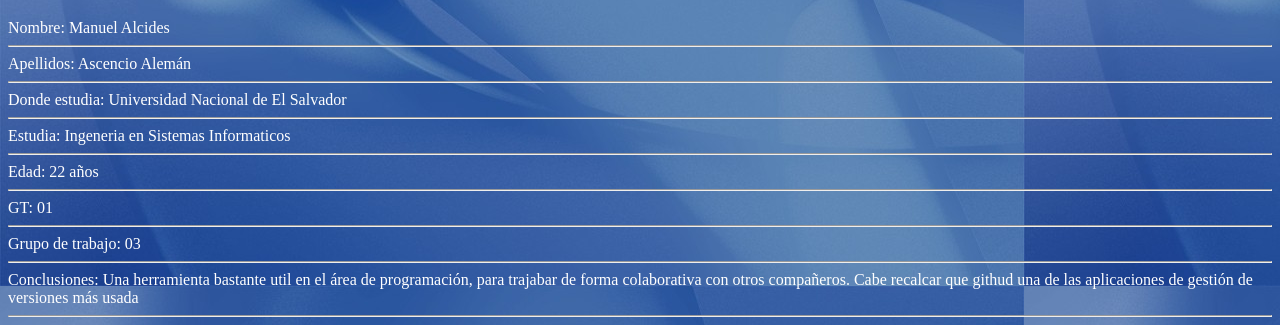
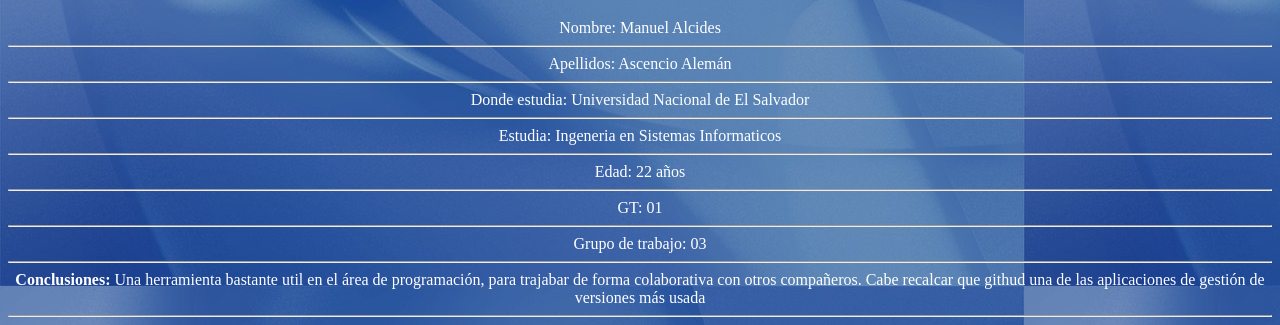
Before and after one commit to manuel0406/guia21c, a plain HTML site: page index.html in a window 1280 px wide. Shown: the part 482-807 px from the top of the page. Drawn offline with Linux system fonts and the light colour scheme.

Commit message:
Update index.html

```diff
--- a/index.html
+++ b/index.html
@@ -57,7 +57,7 @@
 
 
   <hr>
-  <div class="container bg-light py-2">
+  <div  align="CENTER">
     <h1 align="CENTER" class="text-center ">Carnet: AA21050</h1>
     <label for="nombre" class="form-label fw-bold">Nombre: </label>
     <span>Manuel Alcides</span>
@@ -80,7 +80,7 @@
     <label for="nombre" class="form-label fw-bold">Grupo de trabajo: </label>
     <span>03</span>
     <hr>
-    <label for="nombre" class="form-label fw-bold">Conclusiones: </label>
+    <label for="nombre" class="form-label fw-bold"><b>Conclusiones:</b>  </label>
     <span>Una herramienta bastante util en el área de programación, para trajabar de forma colaborativa con otros compañeros. Cabe recalcar que githud una de las aplicaciones de gestión de versiones más usada</span>
     <hr>
 
```
